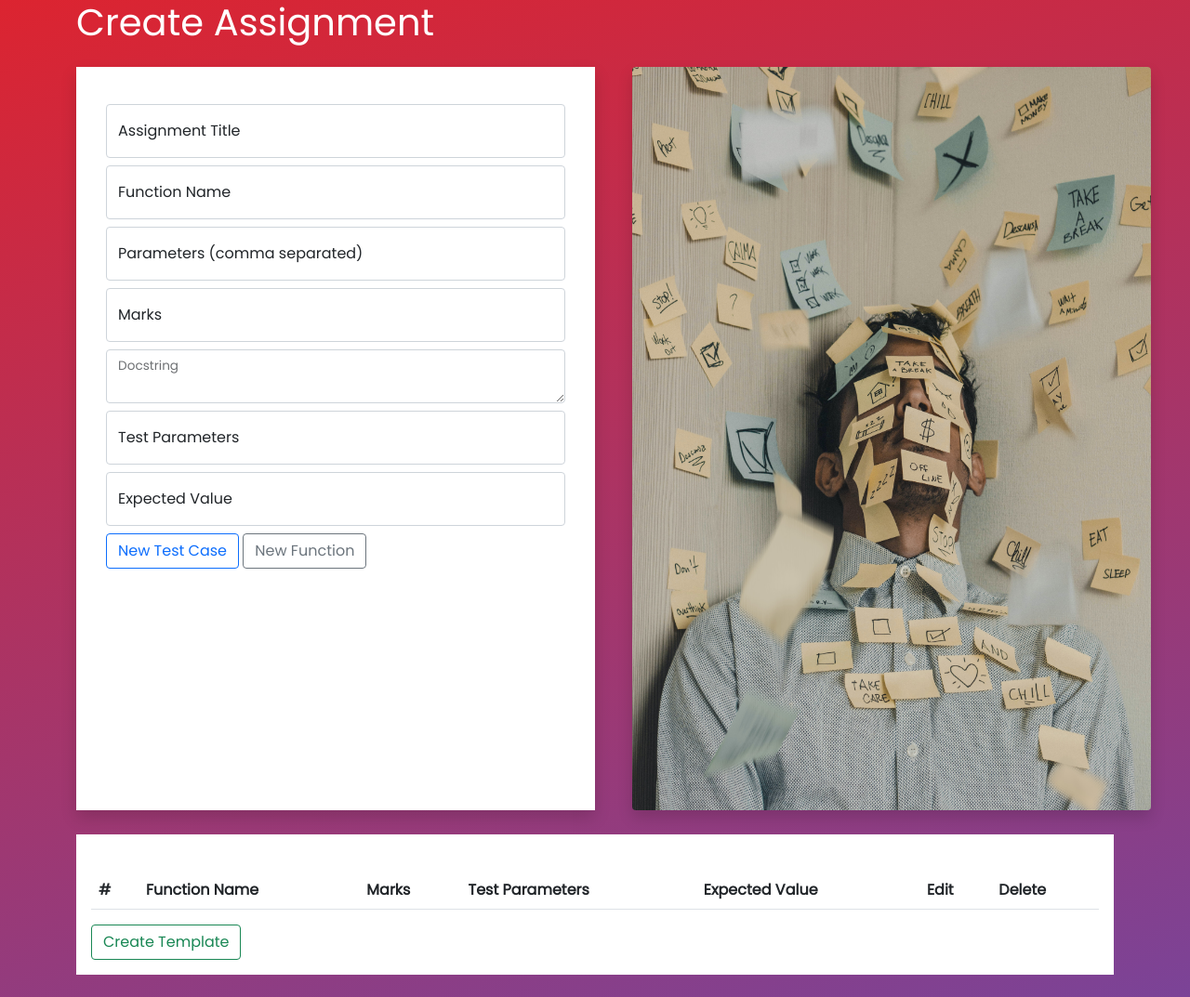
After one commit to SE-19/autograding-of-cs-courses, a Flask app: page /create_assignment in a window 1280 px wide. The commit adds this page. Shown: the whole page at 93% size. Run offline with Flask 2, Linux system fonts and the light colour scheme; lists and menus that the app fills with data are empty; some libraries are stand-ins or nearby versions.

Commit message:
Changed the structre and Added Create_assignment

```diff
--- a/app.py
+++ b/app.py
@@ -7,5 +7,17 @@ app = Flask(__name__)
 def homepage():
     return render_template("mark_assignment.html")
 
+@app.route("/login_register")
+def login_register():
+    return render_template("logreg.html")
+
+@app.route("/create_assignment")
+def create_assignment():
+    return render_template("create_assignment.html")
+
+@app.route("/mark_assignment")
+def mark_assignment():
+    return render_template("mark_assignment.html")
+
 if __name__ == "__main__":
     app.run(debug=True)
--- /dev/null
+++ b/templates/create_assignment.html
@@ -0,0 +1,167 @@
+<!DOCTYPE html>
+<html lang="en">
+    <head>
+        <meta charset="UTF-8">
+        <meta http-equiv="X-UA-Compatible" content="IE=edge">
+        <meta name="viewport" content="width=device-width, initial-scale=1.0">
+        <title>AutoGrade | Create Assignment</title>
+        <!-- Bootstrap CSS -->
+        <link
+        href="https://cdn.jsdelivr.net/npm/bootstrap@5.1.3/dist/css/bootstrap.min.css" rel="stylesheet">
+        <!-- Font Awesome CSS -->
+        <link rel="stylesheet" href="https://pro.fontawesome.com/releases/v5.10.0/css/all.css">
+        <style>
+            @import url('https://fonts.googleapis.com/css?family=Poppins&display=swap');
+            body {
+                font-family: 'Poppins';
+                background-image: linear-gradient(-15deg, #7b4397, #dc2430);
+            }
+            .main-div {
+                display: flex;
+            }
+            .actual-img {
+                border-radius: 40% 40% 40% 40% / 20% 20% 20% 20%;
+                margin-left: 2rem;
+                height: 100vh;
+                width: 100%;
+            }
+            .shadow-box {
+                padding: 2rem;
+            }
+            #confirmation-table {
+                background-color: white;
+                width: 100%;
+            }
+            .secondary{
+                margin-top: 1.6rem;
+                padding: 1rem;
+                background-color: white;
+            }
+        </style>
+    </head>
+    <body>
+        <main class="container">
+            <h1 class="text-white">Create Assignment</h1>
+            <form action="" method="post" class="my-4">
+                <div class="main-div col-md-12">
+                    <div class="left-div col-md-6 shadow shadow-box bg-white">
+                        <div class="form-floating field">
+                            <input class="form-control my-2" id="assignment-title" type="text" placeholder="Assignment Title" autocomplete="off">
+                            <label for="assignment-title">Assignment Title</label>
+                        </div>
+                        <div class="form-floating field">
+                            <input class="form-control my-2" id="func-name" type="text" placeholder="Function Name" autocomplete="off">
+                            <label for="func-name">Function Name</label>
+                        </div>
+                        <div class="form-floating field">
+                            <input class="form-control my-2" id="params" type="text" placeholder="Parameters (comma separated)" autocomplete="off">
+                            <label for="params">Parameters (comma separated)</label>
+                        </div>
+                        <div class="form-floating field">
+                            <input class="form-control my-2" id="marks" type="number" placeholder="Marks" autocomplete="off" max="100" min="0" step="0.5">
+                            <label for="marks">Marks</label>
+                        </div>
+                        <div class="form-floating field">
+                            <textarea class="form-control my-2" name="" id="docstring" cols="40" rows="5"></textarea>
+                            <label for="docstring">Docstring</label>
+                        </div>
+                        <div class="form-floating field">
+                            <input class="form-control my-2" id="test-params" type="text" placeholder="Test Parameters" autocomplete="off">
+                            <label for="test-params">Test Parameters</label>
+                        </div>
+                        <div class="form-floating field">
+                            <input class="form-control my-2" id="ex-value" type="text" placeholder="Expected Value" autocomplete="off">
+                            <label for="ex-value">Expected Value</label>
+                        </div>
+                        <button id="newTestCase" type="button" class="btn btn-outline-primary">New Test Case</button>
+                        <button id="newFunction" type="button" class="btn btn-outline-secondary">New Function</button>
+                    </div>
+
+
+                    <div class="right-div col-md-6 ms-2">
+                        <div class="img-div">
+                            <img class="img-fluid actual-img shadow rounded" src="../static/images/luis-villasmil-mlVbMbxfWI4-unsplash.jpg" alt="">
+                        </div>
+                    </div>
+                </div>
+                <div class="secondary">
+                    <table class="table mt-4" id="confirmation-table">
+                        <thead>
+                            <tr>
+                                <th scope="col">#</th>
+                                <th scope="col">Function Name</th>
+                                <th scope="col">Marks</th>
+                                <th scope="col">Test Parameters</th>
+                                <th scope="col">Expected Value</th>
+                                <th scope="col">Edit</th>
+                                <th scope="col">Delete</th>
+                            </tr>
+                        </thead>
+                        <tbody id="table-body"></tbody>
+                    </table>
+                    <button class="btn btn-outline-success" type="submit">Create Template</button>
+                </div>
+            </form>
+        </main>
+        <script>
+            var num = 1; // For numbering on the table
+            function addIcon(style) {
+                let icon = document.createElement("i");
+                icon.classList.add("fas");
+                icon.classList.add(style);
+                icon.classList.add("icon-size");
+                return icon;
+            }
+            function addColumn(type, content) {
+                let col = document.createElement(type);
+                col.innerHTML = `${content}`;
+                return col;
+            }
+            document.getElementById("newTestCase").addEventListener("click", () => {
+                // This event will clear the test cases and add them in the table
+                // getting the values and clearing the fields
+                let funcName = document.getElementById("func-name").value;
+                let marks = document.getElementById("marks").value;
+                let testParams = document.getElementById("test-params").value;
+                let exValue = document.getElementById("ex-value").value;
+                document.getElementById("test-params").value = "";
+                document.getElementById("ex-value").value = "";
+
+                let row = document.createElement("tr");
+
+
+                let editColumn = document.createElement("td"); // edit
+                let editBtn = document.createElement("button");
+                editBtn.classList.add("btn");
+                editBtn.classList.add("btn-outline-primary");
+                editBtn.appendChild(addIcon("fa-edit"));
+                editColumn.appendChild(editBtn);
+                let delColumn = document.createElement("td"); // delete
+                let detBtn = document.createElement("button");
+                detBtn.classList.add("btn");
+                detBtn.classList.add("btn-outline-danger");
+                detBtn.appendChild(addIcon("fa-trash-alt"));
+                delColumn.appendChild(detBtn);
+
+                row.appendChild(addColumn("th", num));
+                row.appendChild(addColumn("td", funcName));
+                row.appendChild(addColumn("td", marks));
+                row.appendChild(addColumn("td", testParams));
+                row.appendChild(addColumn("td", exValue));
+                row.appendChild(editColumn);
+                row.appendChild(delColumn);
+                document.getElementById("table-body").appendChild(row);
+                num++;
+            });
+            document.getElementById("newFunction").addEventListener("click", () => {
+                document.getElementById("func-name").value = "";
+                document.getElementById("params").value = "";
+                document.getElementById("docstring").value = "";
+                document.getElementById("marks").value = "";
+                document.getElementById("test-params").value = "";
+                document.getElementById("ex-value").value = "";
+            });
+        </script>
+        <script src="https://cdn.jsdelivr.net/npm/bootstrap@5.1.3/dist/js/bootstrap.bundle.min.js"></script>
+    </body>
+</html>
--- a/templates/mark_assignment.html
+++ b/templates/mark_assignment.html
@@ -12,7 +12,7 @@
     <h1 id="heading">Mark Assignment</h1>
 
     <!-- adding the image -->
-    <img src="../static/img/mark_image.png" alt="Image Error" style="float: right; margin-right:170px; transform:scale(0.8)">
+    <img src="../static/images/mark_image.png" alt="Image Error" style="float: right; margin-right:170px; transform:scale(0.8)">
 
     <!-- Adding the assignment selector -->
     <div class="container">
```
Also changed, not shown: templates/logreg.html (+8 -8 lines), static/images/cool-background.png (added), static/images/jessica-lewis-fJXv46LT7Xk-unsplash.jpg (added), static/images/luis-villasmil-mlVbMbxfWI4-unsplash.jpg (added), static/images/mark_image.png (renamed from static/img/mark_image.png), static/images/robot (4).png (renamed from static/robot (4).png), static/images/visibility (1).png (renamed from static/visibility (1).png), static/images/visibility.png (renamed from static/visibility.png), static/images/wave1.png (renamed from static/wave1.png).
